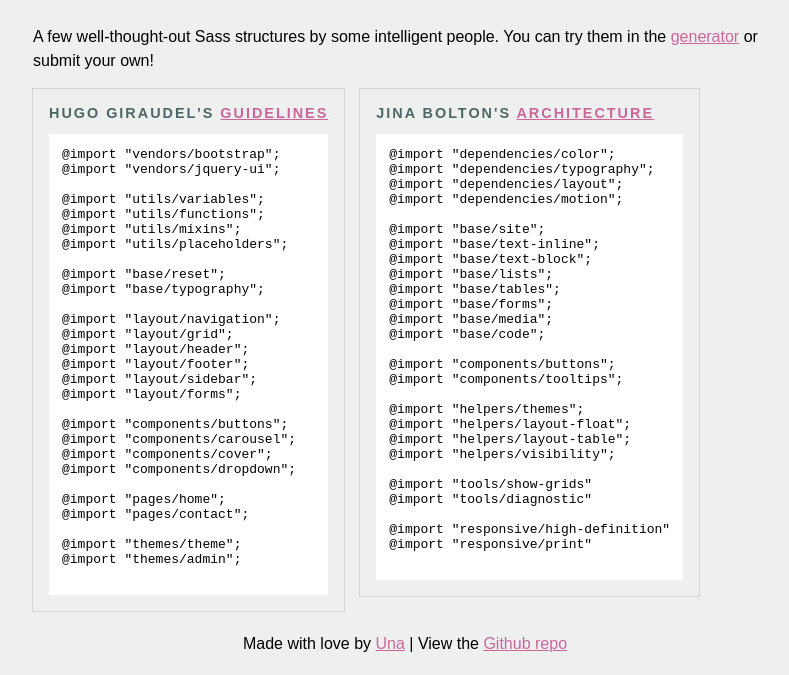
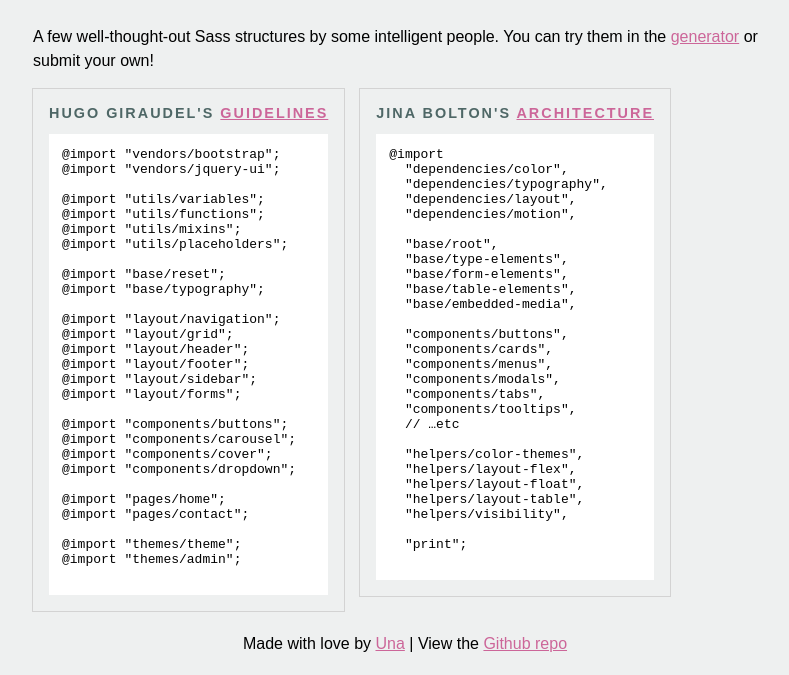
Before and after one commit to una/sass-director, a website: page _site/examples/index.html in a window 1280 px wide. Shown: the part 227-902 px from the top of the page, without its empty margins (235-1024 px from the left). Drawn offline with Linux system fonts and the light colour scheme; a web font is replaced by a local one.

Commit message:
Update architecture based on my newer structure.
Thanks for featuring my architecture set up! I updated it to reflect a more recent way I do things. :)

```diff
--- a/_site/examples/index.html
+++ b/_site/examples/index.html
@@ -56,33 +56,33 @@
     <h2>Jina Bolton's <a href="https://github.com/jina/refactoring/blob/master/examples/architecture-examples/jina.md">Architecture</a></h2>
     <code>
       <pre>
-@import "dependencies/color";
-@import "dependencies/typography";
-@import "dependencies/layout";
-@import "dependencies/motion";
+@import
+  "dependencies/color",
+  "dependencies/typography",
+  "dependencies/layout",
+  "dependencies/motion",
 
-@import "base/site";
-@import "base/text-inline";
-@import "base/text-block";
-@import "base/lists";
-@import "base/tables";
-@import "base/forms";
-@import "base/media";
-@import "base/code";
+  "base/root",
+  "base/type-elements",
+  "base/form-elements",
+  "base/table-elements",
+  "base/embedded-media",
 
-@import "components/buttons";
-@import "components/tooltips";
+  "components/buttons",
+  "components/cards",
+  "components/menus",
+  "components/modals",
+  "components/tabs",
+  "components/tooltips",
+  // …etc
 
-@import "helpers/themes";
-@import "helpers/layout-float";
-@import "helpers/layout-table";
-@import "helpers/visibility";
+  "helpers/color-themes",
+  "helpers/layout-flex",
+  "helpers/layout-float",
+  "helpers/layout-table",
+  "helpers/visibility",
 
-@import "tools/show-grids"
-@import "tools/diagnostic"
-
-@import "responsive/high-definition"
-@import "responsive/print"
+  "print";
       </pre>
     </code>
   </li>
```
